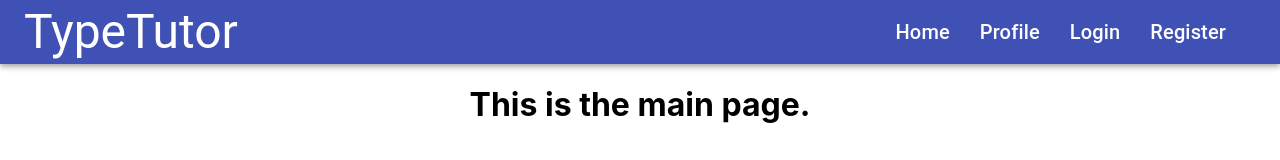
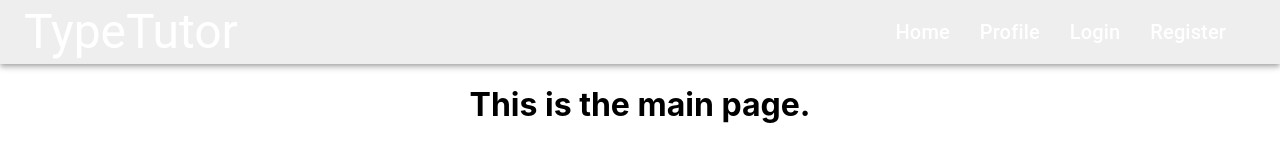
Before and after one commit to httpdaniel/type-tutor, a React (Create React App) app in the folder type-tutor-ui/: page / in a window 1280 px wide. Shown: the top 160 px of the page. Built offline with nearby package versions, Linux system fonts and the light colour scheme.

Commit message:
Updating navbar

```diff
--- a/type-tutor-ui/src/components/Navbar.js
+++ b/type-tutor-ui/src/components/Navbar.js
@@ -5,7 +5,7 @@ import { AppBar, Toolbar, Typography } from '@material-ui/core';
 
 function Navbar() {
   return (
-    <AppBar position="static" className="navbar">
+    <AppBar position="static" className="navbar" style={{ background: '#eeeeee' }}>
       <Toolbar>
         <div className="navbar__left">
           <Typography variant="h3" className="navbar__title">
```
